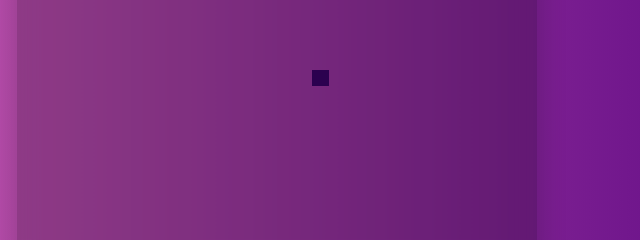
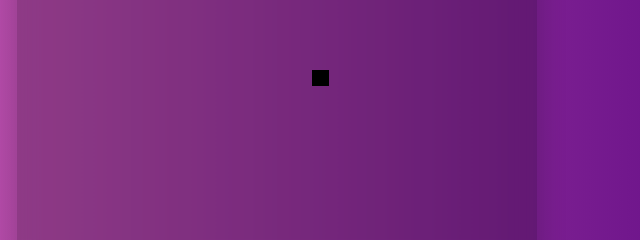
Before and after one commit to tcblasingame/games, a plain HTML site: page games/snake.html in a window 1280 px wide. Shown: the part 459-699 px from the top of the page, 363-1003 px from the left. Drawn offline with Linux system fonts and the light colour scheme.

Commit message:
Update styles.css

```diff
--- a/styles.css
+++ b/styles.css
@@ -278,7 +278,7 @@ body::before {
       border-top: #ffffff .0001rem solid;
     }
     .play-board .food {
-      background: #2b014f
+      background: #000000;
     }
     .play-board .head {
       background: #ffffff;
```
